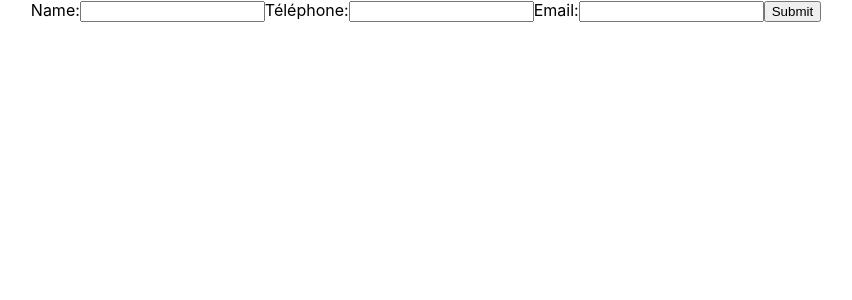
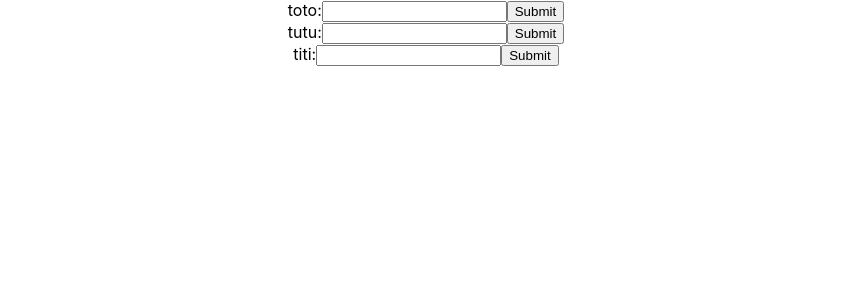
Before and after one commit to ponsfrilus/evaluation-TPI, a React (Create React App) app in the folder my-app/: page / in a window 1280 px wide. Shown: the top 300 px of the page, without its empty margins (214-1066 px from the left). Built offline with nearby package versions, Linux system fonts and the light colour scheme.

Commit message:
[checkpoint] foreach working

```diff
--- a/my-app/src/components/PeopleForm.js
+++ b/my-app/src/components/PeopleForm.js
@@ -6,6 +6,8 @@ class PeopleForm extends React.Component {
     console.log(props.fields);
     console.log("------");
     this.state = {value: ''};
+
+
 
     this.handleChange = this.handleChange.bind(this);
     this.handleSubmit = this.handleSubmit.bind(this);
@@ -20,24 +22,19 @@ class PeopleForm extends React.Component {
     event.preventDefault();
   }
 
-  render() {
+  render(){
+    {var test = this.props.fields.map((fields, i) => {
       return (
         <form onSubmit={this.handleSubmit}>
           <label>
-          Name:
-          <input type="text" value={this.state.value} onChange={this.handleChange} />
-        </label>
-        <label>
-          Téléphone:
-          <input type="text" value={this.state.value} onChange={this.handleChange} />
-        </label>
-        <label>
-          Email:
+            {fields}:
             <input type="text" value={this.state.value} onChange={this.handleChange} />
           </label>
           <input type="submit" value="Submit" />
         </form>
       );
+    })}
+    return test;
   }
 }
 
```
Lines whose indentation alone changed are shown as unchanged.
